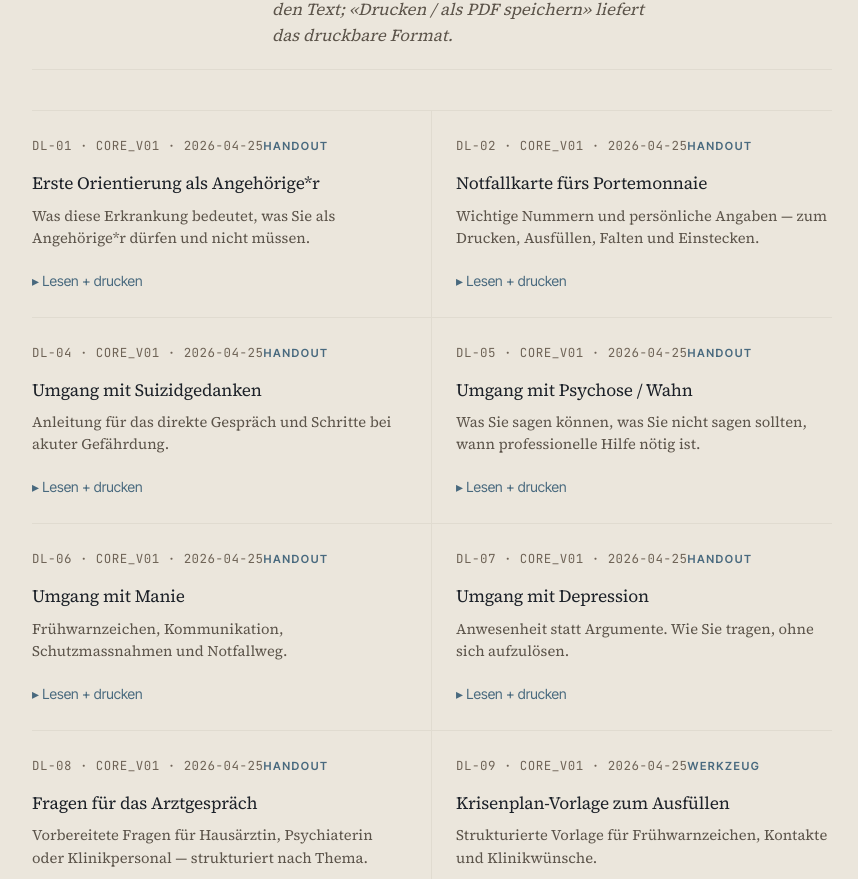
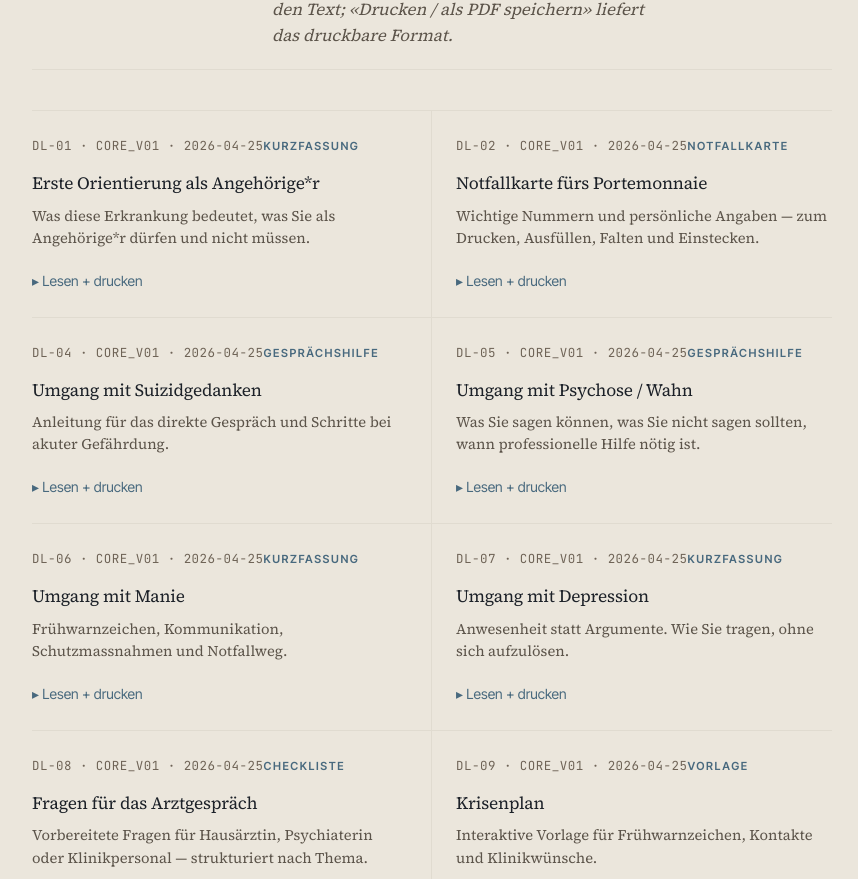
Before and after one commit to christaegger-dot/angehoerige-bipolar-puk, a React (Vite) app: page /unterstuetzung in a window 1280 px wide. Shown: the part 1918-2797 px from the top of the page, without its empty margins (208-1066 px from the left). Built offline with nearby package versions, Linux system fonts and the light colour scheme.

Commit message:
polish: align labels and material microcopy

```diff
--- a/src/home.jsx
+++ b/src/home.jsx
@@ -86,7 +86,7 @@ function HomePage({ onNavigate }) {
                 <p>{ANLAUFSTELLEN_ENTRY.desc}</p>
                 <div className="module-meta">
                   <span>⏱ {ANLAUFSTELLEN_ENTRY.time}</span>
-                  <span>· Hilfe, Material &amp; Kontakt →</span>
+                  <span>· Hilfe, Material und Kontakt →</span>
                 </div>
               </div>
               <div className="module-row-arrow" aria-hidden="true">→</div>
--- a/src/modul2.jsx
+++ b/src/modul2.jsx
@@ -469,7 +469,7 @@ function Modul2Page({ onNavigate }) {
                 <a className="next-module" href={navHref('werkzeuge')} onClick={navHandler('werkzeuge', onNavigate)}>
                   <span className="next-module-num">W</span>
                   <div>
-                    <h3>Werkzeuge — Belastungs-Selbstcheck</h3>
+                    <h3>Werkzeug — Belastungs-Selbsttest</h3>
                     <p>Ein kurzer Fragebogen, der Ihre eigene Innenseite einordnet. Anonym, im Browser.</p>
                   </div>
                 </a>
--- a/src/modul3.jsx
+++ b/src/modul3.jsx
@@ -365,8 +365,8 @@ function Modul3Page({ onNavigate }) {
                 <a className="next-module" href={navHref('werkzeuge')} onClick={navHandler('werkzeuge', onNavigate)}>
                   <span className="next-module-num">W</span>
                   <div>
-                    <h3>Werkzeuge — Schwierige Gespräche</h3>
-                    <p>Eine Vorlage für das Gespräch nach einer Episode. Schritt für Schritt, mit Beispielsätzen.</p>
+                    <h3>Werkzeug — Kommunikations-Trainer</h3>
+                    <p>Vier Schritte für schwierige Gespräche nach einer Episode — mit Beispielsätzen und klarer Struktur.</p>
                   </div>
                 </a>
               </div>
--- a/src/modul4.jsx
+++ b/src/modul4.jsx
@@ -395,7 +395,7 @@ function Modul4Page({ onNavigate }) {
                 <a className="next-module" href={navHref('werkzeuge')} onClick={navHandler('werkzeuge', onNavigate)}>
                   <span className="next-module-num">W</span>
                   <div>
-                    <h3>Werkzeuge — Belastungs-Selbstcheck</h3>
+                    <h3>Werkzeug — Belastungs-Selbsttest</h3>
                     <p>Ein Fragebogen, der Ihren aktuellen Stand auf der Reservoir-Skala genauer einordnet. Anonym, im Browser.</p>
                   </div>
                 </a>
--- a/src/module.jsx
+++ b/src/module.jsx
@@ -11,7 +11,7 @@ function ModulePage({ onNavigate }) {
         <div className="container">
           <div className="eyebrow animate-in" style={{ marginBottom: 24 }}><span className="dot"></span>Lernpfad · Psychoedukation</div>
           <h1 className="animate-in delay-1" style={{ maxWidth: '20ch' }}>Alle sieben Module im Überblick.</h1>
-          <p className="lede animate-in delay-2" style={{ marginTop: 28, maxWidth: '60ch' }}>Hier finden Sie den Lernpfad: welches Modul welche Frage beantwortet und wie die Strecke aufgebaut ist. Sie können linear lesen oder direkt das Modul wählen, das Ihrer Lage entspricht. Hilfe, Material und direkte Kontakte finden Sie separat unter Unterstützung.</p>
+          <p className="lede animate-in delay-2" style={{ marginTop: 28, maxWidth: '60ch' }}>Hier finden Sie den Lernpfad: welches Modul welche Frage beantwortet und wie die Strecke aufgebaut ist. Sie können linear lesen oder direkt das Modul wählen, das Ihrer Lage entspricht. Hilfe, Material und Kontakt finden Sie separat unter Unterstützung und Ressourcen.</p>
         </div>
       </header>
 
@@ -36,12 +36,12 @@ function ModulePage({ onNavigate }) {
             <a className="module-row module-row-resource" href={navHref('unterstuetzung')} onClick={navHandler('unterstuetzung', onNavigate)} {...navPreloadProps('unterstuetzung')}>
               <div className="module-num module-num-resource">→</div>
               <div className="module-content">
-                <div className="module-row-numlabel">Unterstützung</div>
+                <div className="module-row-numlabel">Hilfe finden</div>
                 <h3>{ANLAUFSTELLEN_ENTRY.title}</h3>
                 <p>{ANLAUFSTELLEN_ENTRY.desc}</p>
                 <div className="module-meta">
                   <span>⏱ {ANLAUFSTELLEN_ENTRY.time}</span>
-                  <span>· Hilfe, Material &amp; Kontakt →</span>
+                  <span>· Hilfe, Material und Kontakt →</span>
                 </div>
               </div>
               <div className="module-row-arrow" aria-hidden="true">→</div>
--- a/src/shared.jsx
+++ b/src/shared.jsx
@@ -25,7 +25,7 @@ function Nav({ page, onNavigate }) {
         <div className="nav-links">
           <a href={navHref('module')} className={page === 'module' ? 'active' : ''} onClick={navHandler('module', onNavigate)} {...navPreloadProps('module')} aria-current={page === 'module' ? 'page' : undefined}>Module</a>
           <a href={navHref('werkzeuge')} className={page === 'werkzeuge' ? 'active' : ''} onClick={navHandler('werkzeuge', onNavigate)} {...navPreloadProps('werkzeuge')} aria-current={page === 'werkzeuge' ? 'page' : undefined}>Werkzeuge</a>
-          <a href={navHref('unterstuetzung')} className={page === 'unterstuetzung' ? 'active' : ''} onClick={navHandler('unterstuetzung', onNavigate)} {...navPreloadProps('unterstuetzung')} aria-current={page === 'unterstuetzung' ? 'page' : undefined}>Unterstützung</a>
+          <a href={navHref('unterstuetzung')} className={page === 'unterstuetzung' ? 'active' : ''} onClick={navHandler('unterstuetzung', onNavigate)} {...navPreloadProps('unterstuetzung')} aria-current={page === 'unterstuetzung' ? 'page' : undefined}>Unterstützung und Ressourcen</a>
           <a href={navHref('notfall')} className="nav-sos" onClick={navHandler('notfall', onNavigate)} {...navPreloadProps('notfall')}>SOS Krise</a>
         </div>
       </div>
--- a/src/site-content.js
+++ b/src/site-content.js
@@ -19,8 +19,8 @@ const TOOLS = [
   { tool: 'selbsttest', tag: 'Selbsttest', title: 'Belastungs-Selbsttest', cta: 'Selbsttest starten', desc: 'Ordnet Ihre aktuelle Belastung ein und zeigt, ob eher Information, Entlastung oder ein Gespräch der nächste sinnvolle Schritt ist.' },
   { tool: 'phasenverlauf', tag: 'Interaktiv', title: 'Bipolarer Phasenverlauf', cta: 'Phasenverlauf ansehen', desc: 'Hilft zu erkennen, wie sich Manie, Depression, Stabilisierung und Nachwirkungen über Episoden und Zeit verschieben können.' },
   { tool: 'eisberg', tag: 'Verstehen', title: 'Eisberg-Modell', cta: 'Eisberg erkunden', desc: 'Zeigt, was im Alltag sichtbar ist und welche Belastungen, Ängste oder Dynamiken darunter oft mitgetragen werden.' },
-  { tool: 'krisenplan', tag: 'Werkzeug', title: 'Krisenplan-Werkzeug', cta: 'Krisenplan ausfüllen', desc: 'Ordnet Frühwarnzeichen, Kontakte, Klinikwünsche und konkrete Schritte für instabile oder akute Phasen.' },
-  { tool: 'kommunikation', tag: 'Kommunikation', title: 'Kommunikations-Trainer', cta: 'Trainer öffnen', desc: 'Unterstützt dabei, Gespräche klarer vorzubereiten und zwischen Anliegen, Grenze und Eskalationsrisiko zu unterscheiden.' },
+  { tool: 'krisenplan', tag: 'Vorlage', title: 'Krisenplan', cta: 'Krisenplan öffnen', desc: 'Interaktive Vorlage für Frühwarnzeichen, Kontakte, Klinikwünsche und konkrete Schritte.' },
+  { tool: 'kommunikation', tag: 'Kommunikation', title: 'Kommunikations-Trainer', cta: 'Gespräch vorbereiten', desc: 'Hilft, schwierige Gespräche klarer vorzubereiten und zwischen Anliegen, Grenze und Eskalationsrisiko zu unterscheiden.' },
   { tool: 'saeulen', tag: 'Stabilität', title: 'Säulen-Check', cta: 'Säulen prüfen', desc: 'Macht sichtbar, welche Alltagsbereiche gerade tragen und wo Belastung, Schlafmangel oder Überforderung die Stabilität schwächen.' },
   { tool: 'ee', tag: 'Beziehung', title: 'EE-Kreislauf', cta: 'Kreislauf ansehen', desc: 'Zeigt, wie Kritik, Alarm, Rückzug und Überforderung sich gegenseitig hochschaukeln und wo Unterbrechungen möglich werden.' },
   { tool: 'belastungsverlauf', tag: 'Verlauf', title: 'Belastungsverlauf', cta: 'Verlauf öffnen', desc: 'Veranschaulicht, wie Solidarität, Erschöpfung und Dauerbelastung sich über längere Strecken verändern können.' },
--- a/src/unterstuetzung.jsx
+++ b/src/unterstuetzung.jsx
@@ -545,14 +545,14 @@ function HandoutOverlay({ id, onClose }) {
 // Material-Karten — Reihenfolge bestimmt das Grid.
 // kind: 'handout' rendert HandoutOverlay, 'tool' öffnet das interaktive Werkzeug.
 const MATERIAL_CARDS = [
-  { id: 'DL-01', kind: 'handout', title: 'Erste Orientierung als Angehörige*r', desc: 'Was diese Erkrankung bedeutet, was Sie als Angehörige*r dürfen und nicht müssen.' },
-  { id: 'DL-02', kind: 'handout', title: 'Notfallkarte fürs Portemonnaie', desc: 'Wichtige Nummern und persönliche Angaben — zum Drucken, Ausfüllen, Falten und Einstecken.' },
-  { id: 'DL-04', kind: 'handout', title: 'Umgang mit Suizidgedanken', desc: 'Anleitung für das direkte Gespräch und Schritte bei akuter Gefährdung.' },
-  { id: 'DL-05', kind: 'handout', title: 'Umgang mit Psychose / Wahn', desc: 'Was Sie sagen können, was Sie nicht sagen sollten, wann professionelle Hilfe nötig ist.' },
-  { id: 'DL-06', kind: 'handout', title: 'Umgang mit Manie', desc: 'Frühwarnzeichen, Kommunikation, Schutzmassnahmen und Notfallweg.' },
-  { id: 'DL-07', kind: 'handout', title: 'Umgang mit Depression', desc: 'Anwesenheit statt Argumente. Wie Sie tragen, ohne sich aufzulösen.' },
-  { id: 'DL-08', kind: 'handout', title: 'Fragen für das Arztgespräch', desc: 'Vorbereitete Fragen für Hausärztin, Psychiaterin oder Klinikpersonal — strukturiert nach Thema.' },
-  { id: 'DL-09', kind: 'tool', tool: 'krisenplan', title: 'Krisenplan-Vorlage zum Ausfüllen', desc: 'Strukturierte Vorlage für Frühwarnzeichen, Kontakte und Klinikwünsche.' },
+  { id: 'DL-01', kind: 'handout', metaLabel: 'KURZFASSUNG', title: 'Erste Orientierung als Angehörige*r', desc: 'Was diese Erkrankung bedeutet, was Sie als Angehörige*r dürfen und nicht müssen.' },
+  { id: 'DL-02', kind: 'handout', metaLabel: 'NOTFALLKARTE', title: 'Notfallkarte fürs Portemonnaie', desc: 'Wichtige Nummern und persönliche Angaben — zum Drucken, Ausfüllen, Falten und Einstecken.' },
+  { id: 'DL-04', kind: 'handout', metaLabel: 'GESPRÄCHSHILFE', title: 'Umgang mit Suizidgedanken', desc: 'Anleitung für das direkte Gespräch und Schritte bei akuter Gefährdung.' },
+  { id: 'DL-05', kind: 'handout', metaLabel: 'GESPRÄCHSHILFE', title: 'Umgang mit Psychose / Wahn', desc: 'Was Sie sagen können, was Sie nicht sagen sollten, wann professionelle Hilfe nötig ist.' },
+  { id: 'DL-06', kind: 'handout', metaLabel: 'KURZFASSUNG', title: 'Umgang mit Manie', desc: 'Frühwarnzeichen, Kommunikation, Schutzmassnahmen und Notfallweg.' },
+  { id: 'DL-07', kind: 'handout', metaLabel: 'KURZFASSUNG', title: 'Umgang mit Depression', desc: 'Anwesenheit statt Argumente. Wie Sie tragen, ohne sich aufzulösen.' },
+  { id: 'DL-08', kind: 'handout', metaLabel: 'CHECKLISTE', title: 'Fragen für das Arztgespräch', desc: 'Vorbereitete Fragen für Hausärztin, Psychiaterin oder Klinikpersonal — strukturiert nach Thema.' },
+  { id: 'DL-09', kind: 'tool', tool: 'krisenplan', metaLabel: 'VORLAGE', cta: '↪ Krisenplan öffnen', title: 'Krisenplan', desc: 'Interaktive Vorlage für Frühwarnzeichen, Kontakte und Klinikwünsche.' },
 ];
 
 const KIND_META = {
@@ -668,12 +668,12 @@ function UnterstuetzungPage({ onNavigate }) {
                 >
                   <div className="download-meta">
                     <span className="mono">{d.id} · core_v01 · 2026-04-25</span>
-                    <span className="download-pdf-label">{meta.label}</span>
+                    <span className="download-pdf-label">{d.metaLabel || meta.label}</span>
                   </div>
                   <h3>{d.title}</h3>
                   <p>{d.desc}</p>
                   <div className="download-actions">
-                    <span className="btn-arrow">{meta.cta}</span>
+                    <span className="btn-arrow">{d.cta || meta.cta}</span>
                   </div>
                 </button>
               );
--- a/src/werkzeuge-tools.jsx
+++ b/src/werkzeuge-tools.jsx
@@ -178,7 +178,7 @@ const SELBSTTEST_ZONEN = {
     sub: 'Ihre Belastung ist deutlich.',
     body: 'Sie sind nicht «zu empfindlich». Modul 4 beschreibt, wie sich Erschöpfung über Zeit aufbaut und was helfen kann, wenn Sie an der Grenze sind. Eine kleine Entlastung jetzt verhindert oft eine grössere Krise später.',
     primary: { text: 'Modul 4 — Wenn die Kraft nachlässt', target: 'modul4', anchor: 's2' }, // Reservoir
-    secondary: { text: 'Anlaufstellen ansehen', target: 'unterstuetzung' },
+    secondary: { text: 'Unterstützung und Ressourcen', target: 'unterstuetzung' },
   },
   notlage: {
     label: 'Notlage',
@@ -212,7 +212,7 @@ function SelbsttestTool({ onClose, onNavigate }) {
 
   return (
     <ToolOverlay onClose={onClose} ariaLabel="Belastungs-Selbsttest" cardClass="selbsttest-card">
-      <span className="kicker">Werkzeug · Selbsttest</span>
+      <span className="kicker">Werkzeug · Belastungs-Selbsttest</span>
 
         {phase === 'intro' && (
           <>
@@ -396,10 +396,10 @@ function KrisenplanTool({ onClose, onNavigate }) {
     : null;
 
   return (
-    <ToolOverlay onClose={onClose} ariaLabel="Krisenplan-Werkzeug" overlayClass="krisenplan-overlay" cardClass="krisenplan-card" noPrint={true}>
+    <ToolOverlay onClose={onClose} ariaLabel="Krisenplan" overlayClass="krisenplan-overlay" cardClass="krisenplan-card" noPrint={true}>
         <header className="krisenplan-head">
           <span className="kicker">Werkzeug · Krisenplan</span>
-          <h2>Mein Krisenplan</h2>
+          <h2>Krisenplan</h2>
           <p className="krisenplan-intro">In ruhiger Phase ausfüllen. In der Krise nur noch lesen — Sie müssen nicht mehr entscheiden, sondern handeln. Standardmässig bleibt der Entwurf nur bis zum Schliessen dieses Tabs erhalten und wird nicht versendet. Wenn Sie drucken oder als PDF speichern, entstehen zusätzliche Kopien auf Ihrem Gerät. Auf gemeinsam genutzten Geräten können Sie den Entwurf unten zusätzlich dauerhaft löschen.</p>
           {lastUpdate && (
             <p className="krisenplan-meta">Zuletzt bearbeitet: {lastUpdate}</p>
@@ -614,7 +614,7 @@ function SaeulenCheckTool({ onClose, onNavigate }) {
 
         {phase === 'intro' && (
           <>
-            <h2 style={{ fontStyle: 'italic', marginTop: 8 }}>Welche Stütze trägt — und welche ist dünn?</h2>
+            <h2 style={{ fontStyle: 'italic', marginTop: 8 }}>Säulen-Check</h2>
             <p className="lede" style={{ maxWidth: '44ch' }}>Acht kurze Fragen zu vier Bereichen, die Angehörige langfristig tragen: Körper, Beziehungen, eigene Welt, fachlicher Halt. Sie sehen am Ende, wo die Architektur gerade hält und wo eine Stütze nachgezogen werden müsste.</p>
             <p style={{ color: 'var(--ink-soft)', maxWidth: '44ch' }}>Etwa drei Minuten. Anonym, im Browser. Keine Diagnose und nicht für akute Krisen gedacht — nur eine Standortbestimmung. Bei akuter Gefahr: 144. Sonst hilft der <a href={navHref('notfall')} onClick={navHandler('notfall', onNavigate)}>Notfallweg</a> oder eine professionelle Einschätzung.</p>
             <div style={{ marginTop: 24 }}>
@@ -684,7 +684,7 @@ function SaeulenCheckTool({ onClose, onNavigate }) {
                 Modul 7 — Langfristige Tragfähigkeit →
               </button>
               <button className="selbsttest-secondary" onClick={() => { onNavigate('unterstuetzung'); onClose(); }}>
-                Anlaufstellen ansehen →
+                Unterstützung und Ressourcen →
               </button>
             </div>
 
@@ -1037,12 +1037,12 @@ function KommunikationsTrainerTool({ onClose, onNavigate }) {
 
   return (
     <ToolOverlay onClose={onClose} ariaLabel="Kommunikations-Trainer" cardClass="kommunikation-card" noPrint={true}>
-      <span className="kicker">Werkzeug · Kommunikation</span>
+      <span className="kicker">Werkzeug · Kommunikations-Trainer</span>
 
         {step === 'intro' && (
           <>
-            <h2 style={{ fontStyle: 'italic', marginTop: 8 }}>Ein Gespräch vorbereiten</h2>
-            <p className="lede" style={{ maxWidth: '46ch' }}>Vier kurze Schritte. Am Ende haben Sie ein eigenes Skript für ein schwieriges Gespräch — in Ihren Worten, in einer Form, die nicht eskaliert.</p>
+            <h2 style={{ fontStyle: 'italic', marginTop: 8 }}>Kommunikations-Trainer</h2>
+            <p className="lede" style={{ maxWidth: '46ch' }}>Vier kurze Schritte für ein schwieriges Gespräch. Am Ende haben Sie ein eigenes Skript — in Ihren Worten, in einer Form, die nicht eskaliert.</p>
             <p style={{ color: 'var(--ink-soft)', maxWidth: '46ch' }}>Nicht jedes Gespräch funktioniert nach Plan. Aber ein vorbereitetes Skript hilft, in der Spannung nicht das eigene Anliegen zu verlieren. Dieses Werkzeug ist nicht für akute Manie, Psychose, Gewalt oder akute Suizidalität gedacht. Bei akuter Gefahr: 144. Sonst hilft der <a href={navHref('notfall')} onClick={navHandler('notfall', onNavigate)}>Notfallweg</a> oder eine professionelle Einschätzung. Standardmässig bleibt Ihr Entwurf nur bis zum Schliessen dieses Tabs erhalten. Wenn Sie das Skript kopieren, liegt es zusätzlich in der Zwischenablage Ihres Geräts. Auf gemeinsam genutzten Geräten können Sie den Entwurf jederzeit zurücksetzen.</p>
             <label className="storage-toggle">
               <input type="checkbox" checked={remember} onChange={toggleRemember} />
@@ -1586,7 +1586,7 @@ function BelastungsverlaufTool({ onClose, onNavigate }) {
             Modul 4 — Wenn die Kraft nachlässt →
           </button>
           <button className="selbsttest-secondary" onClick={() => { onNavigate('unterstuetzung'); onClose(); }}>
-            Anlaufstellen ansehen →
+            Unterstützung und Ressourcen →
           </button>
         </div>
     </ToolOverlay>
```
Also changed, not shown: 2 other files (tests, documents, lock files or other folders).
